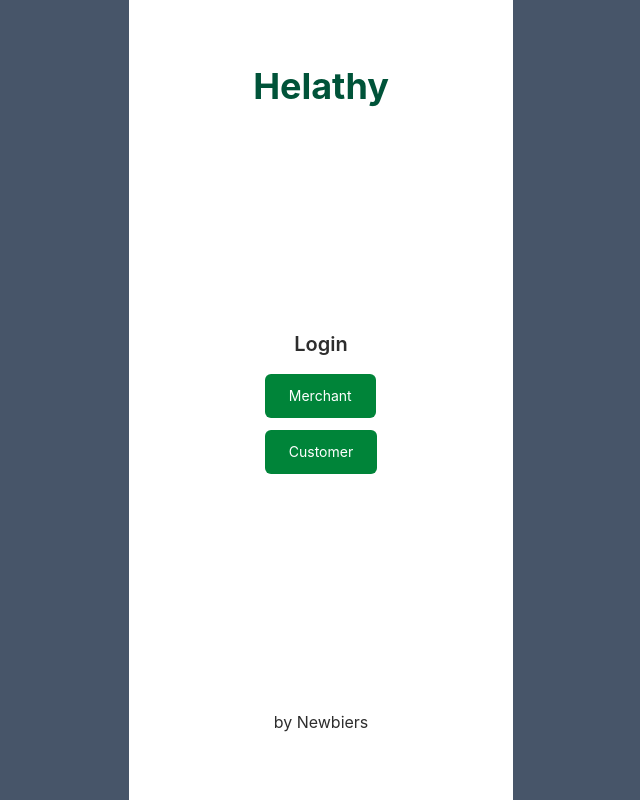
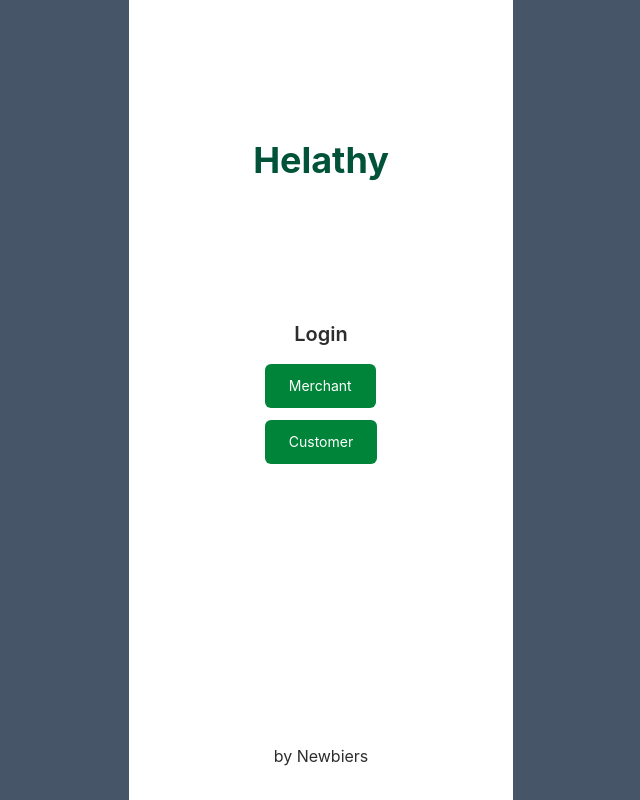
Before and after one commit to syahba/newbiers-hackjakarta, a React (Vite) app in the folder frontend/: page / in a window 1280 px wide. Shown: the whole page, without its empty margins (319-959 px from the left). Built offline with nearby package versions, Linux system fonts and the light colour scheme.

Commit message:
enhance login page

```diff
--- a/frontend/src/pages/LoginPage.jsx
+++ b/frontend/src/pages/LoginPage.jsx
@@ -13,10 +13,11 @@ function LoginPage() {
   };
 
   return (
-    <div className="login-container">
-      <h1 className="font-bold text-[var(--secondary)] text-4xl">Helathy</h1>
-
-      <div className="text-center">
+    <div className="flex flex-col justify-center items-center h-full">
+      <div className="h-2/5 w-full flex items-center justify-center">
+        <h1 className="font-bold text-[var(--secondary)] text-4xl">Helathy</h1>
+      </div>
+      <div className="h-1/4 text-center">
         <h2 className="text-[var(--neutral)] font-semibold text-xl mb-4">Login</h2>
 
         <div>
@@ -25,7 +26,11 @@ function LoginPage() {
         </div>
       </div>
 
-      <p className="text-[var(--neutral)]">by Newbiers</p>
+      <div className='grow relative w-full'>
+        <div className='absolute bottom-8 w-full flex'>
+          <p className="text-[var(--neutral)] m-auto">by Newbiers</p>
+        </div>
+      </div>
     </div>
   );
 }
```
